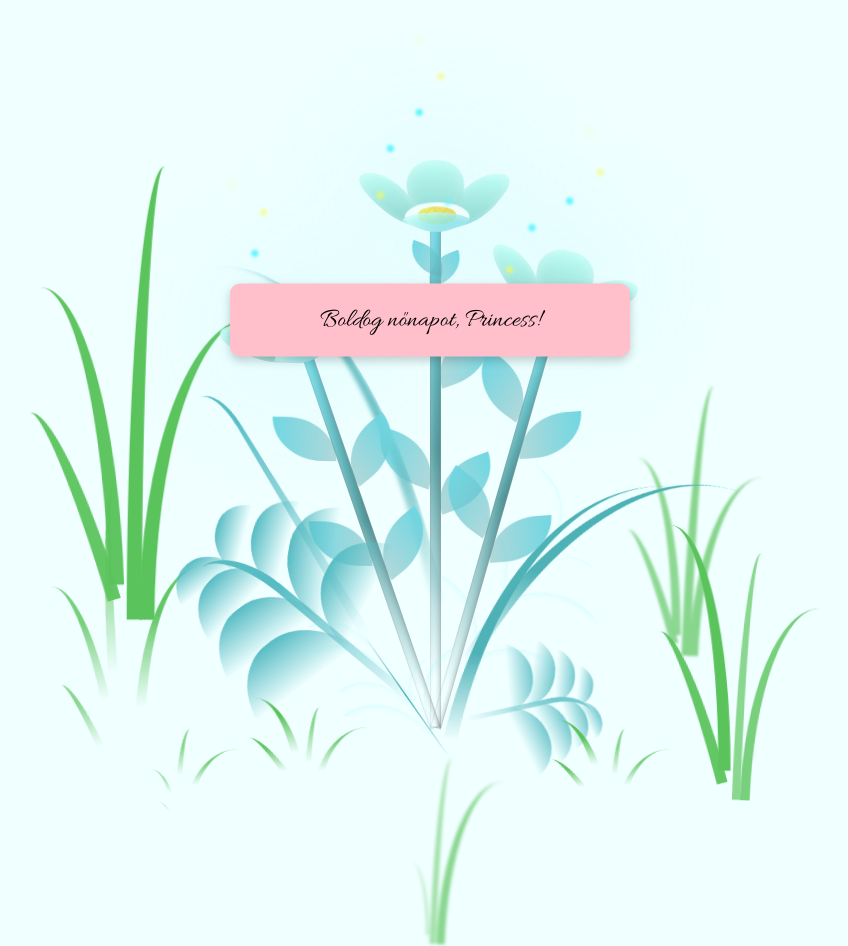
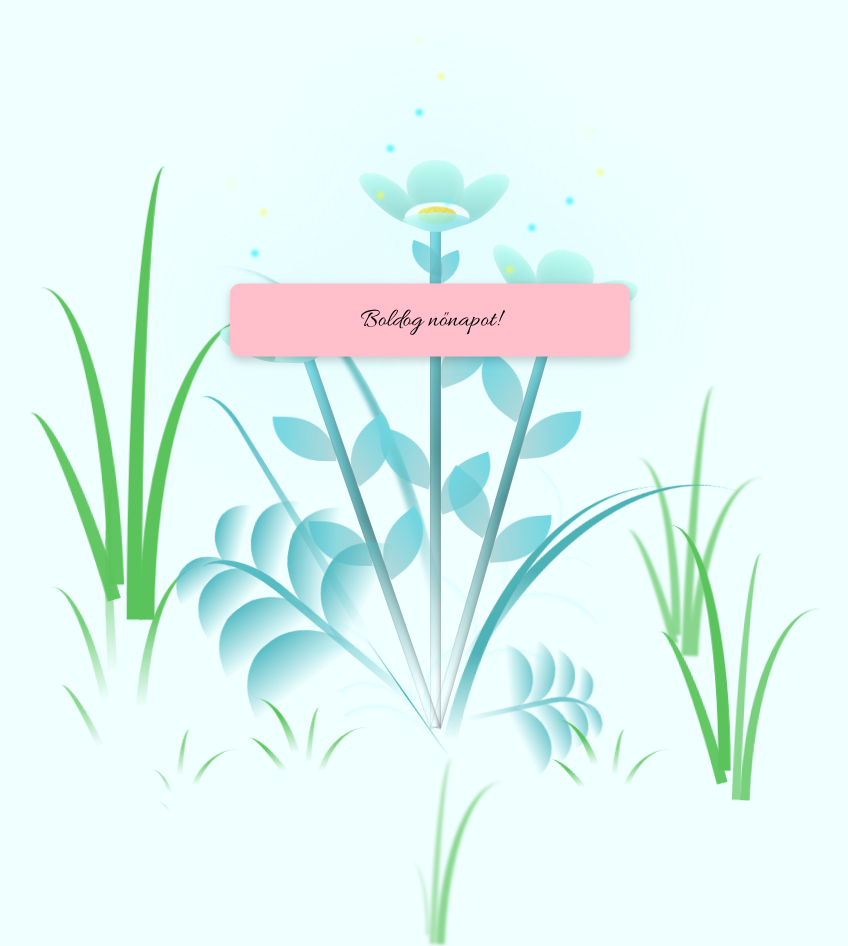
Before and after one commit to rlaszl0/a, a plain HTML site: page index.html in a window 1280 px wide. Shown: the whole page, without its empty margins (210-1058 px from the left). Drawn offline with Linux system fonts and the light colour scheme.

Commit message:
Update index.html

```diff
--- a/index.html
+++ b/index.html
@@ -14,7 +14,7 @@
 <body class="not-loaded">
 
     <div class="lope">
-      <div id="message" onclick="hideMessage()">Boldog nőnapot, Princess!</div>
+      <div id="message" onclick="hideMessage()">Boldog nőnapot!</div>
     </div>
     <div class="night"></div>
     <div class="flowers">
```
